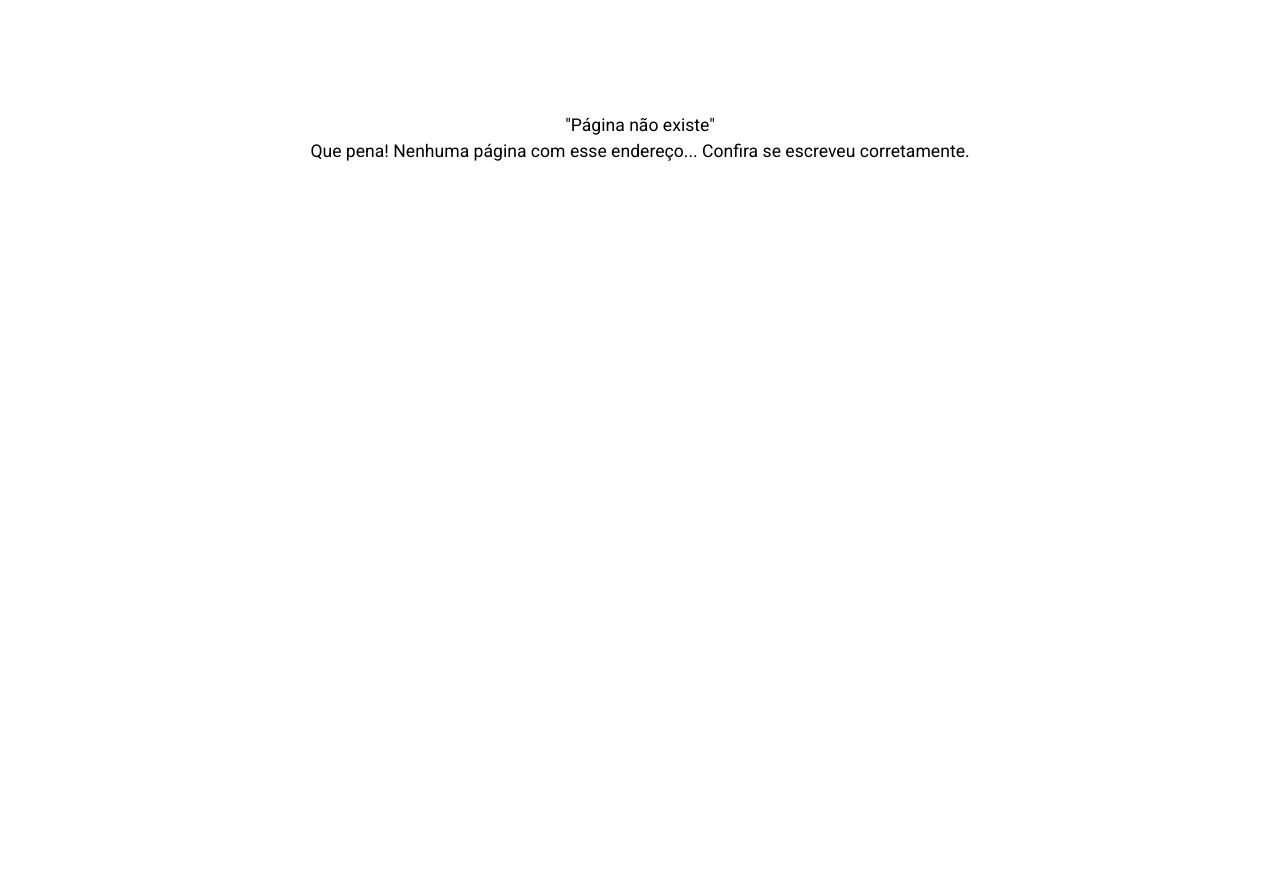
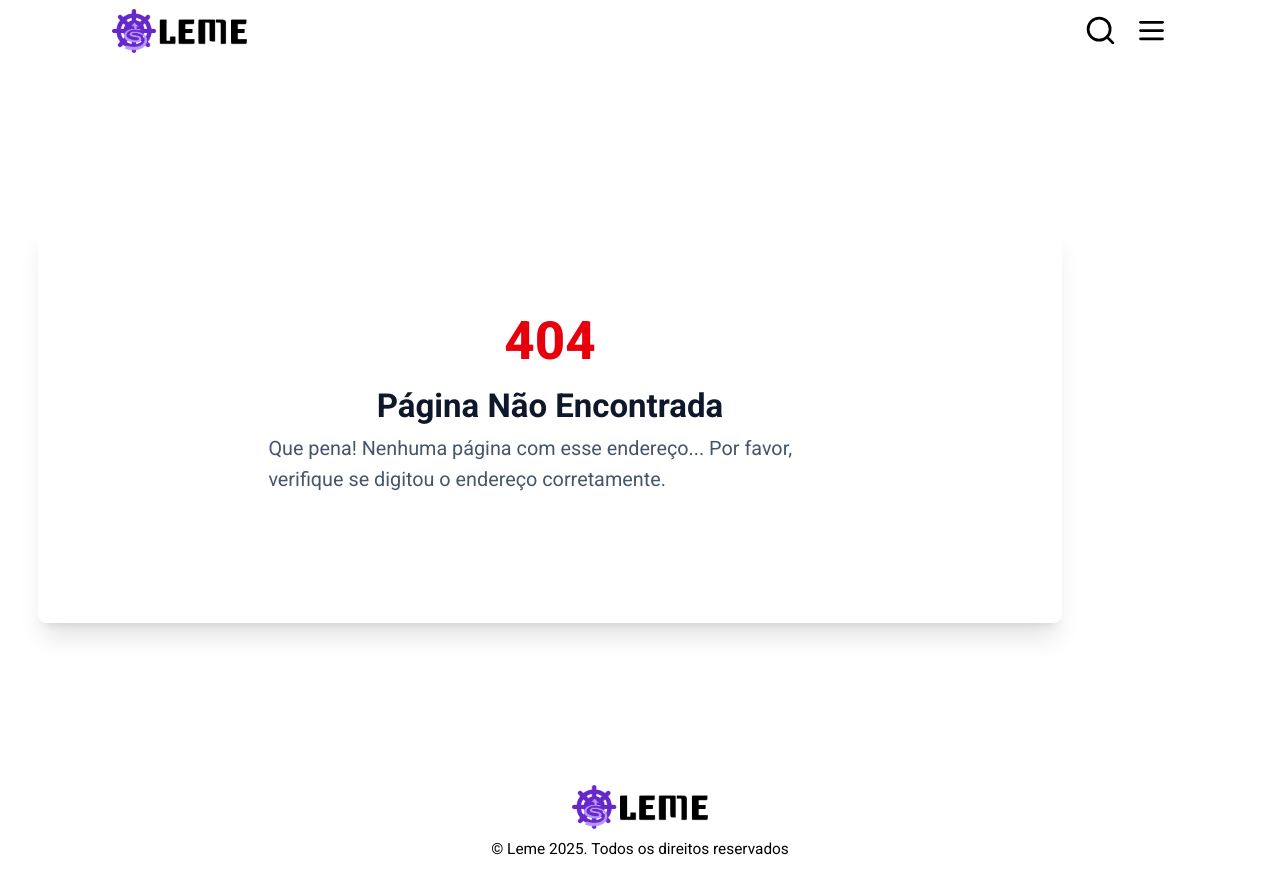
Before and after one commit to gsleme/website, a React (Vite) app: page /minha-conta in a window 1280 px wide. Before the commit the page ends 800 px from the top, so only its background shows below. Built offline with nearby package versions, Linux system fonts and the light colour scheme.

Commit message:
:recycle: refactor: Adiciona header, footer e estilização basica pagina erros

```diff
--- a/src/routes/ErrorPage/index.tsx
+++ b/src/routes/ErrorPage/index.tsx
@@ -1,15 +1,22 @@
+import Header from '../../components/Header/Header';
+import Footer from '../../components/Footer/Footer';
+
 function ErrorPage() {
-    return (
-        <main>
-            <section className="bg-cc-cinza h-[100vh] w-[100vw] fixed top-0 right-0">
-                <div className="flex flex-col items-center min-w-[300px] w-[80vw] max-w-[1400px] min-h-[80vh] my-[2vh] bg-white rounded-lg mx-auto mt-[14vh] px-4">
-                    <h1>"Página não existe" </h1>
-                    <p>Que pena! Nenhuma página com esse endereço... Confira se escreveu corretamente.</p>
-                </div>
-
-            </section>
-        </main>
-    )
+  return (
+    <div className="flex flex-col min-h-screen">
+      <Header visivel={true} />
+      <main className="flex-grow flex flex-col items-center justify-center p-6 bg-cc-cinza">
+        <section className="flex flex-col items-center justify-center min-w-[300px] w-[80vw] max-w-[1400px] min-h-[50vh] bg-white rounded-lg mx-auto py-10 px-4 shadow-xl">
+          <h1 className="text-5xl font-extrabold text-red-600 mb-4">404</h1>
+          <h2 className="text-3xl font-bold text-slate-900 mb-2">Página Não Encontrada</h2>
+          <p className="text-lg text-slate-600 mb-8 max-w-lg">
+            Que pena! Nenhuma página com esse endereço... Por favor, verifique se digitou o endereço corretamente.
+          </p>
+        </section>
+      </main>
+      <Footer />
+    </div>
+  );
 }
 
-export default ErrorPage
+export default ErrorPage;
```
